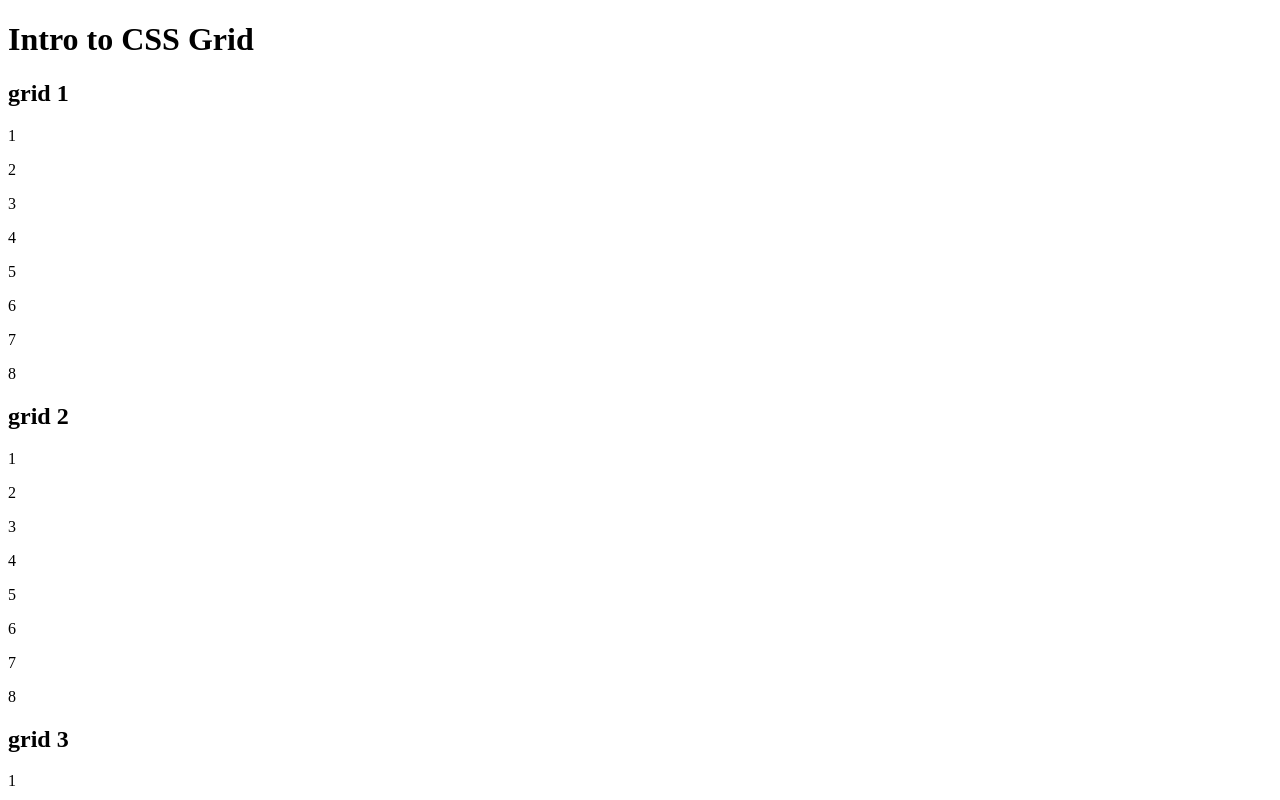
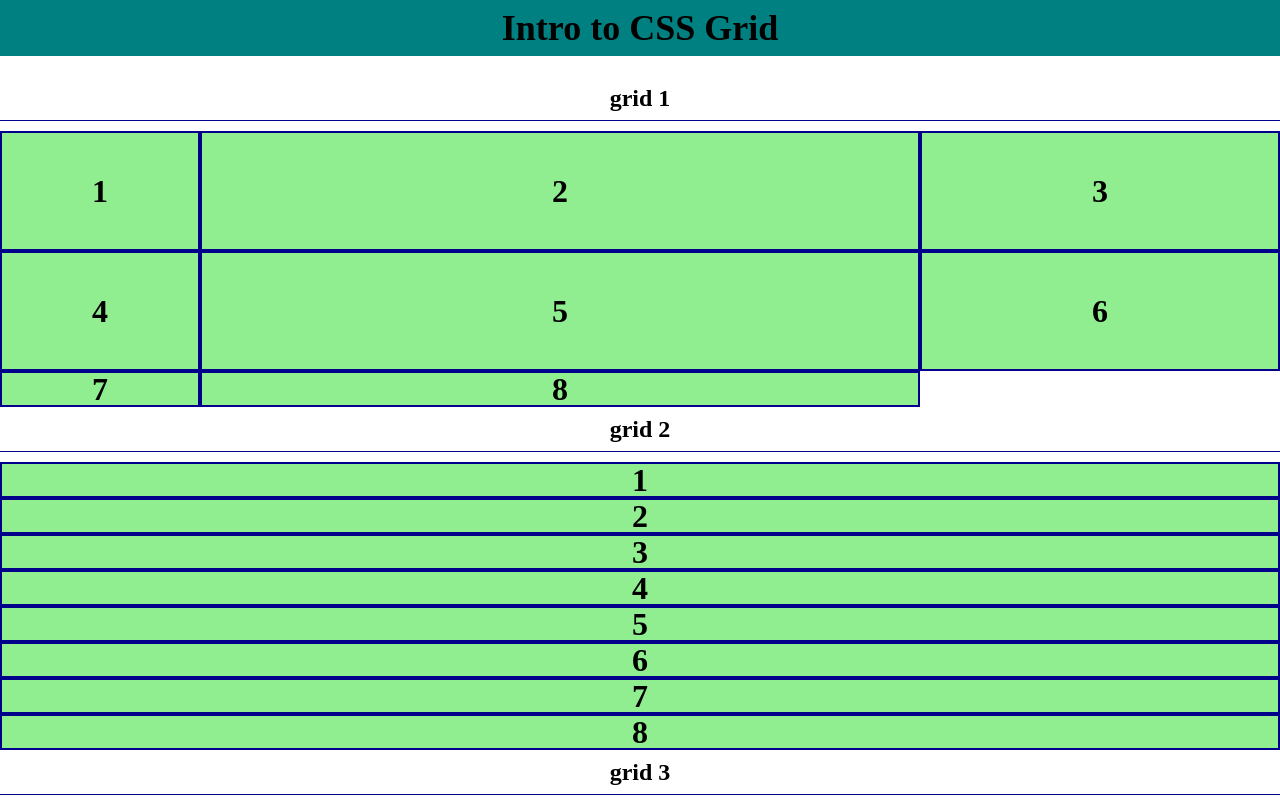
Before and after one commit to moaz0015/lv1_week11, a plain HTML site: page index.html in a window 1280 px wide. Shown: the top 800 px of the page. Drawn offline with Linux system fonts and the light colour scheme.

Commit message:
first grid example and basic css

```diff
--- /dev/null
+++ b/css/main.css
@@ -0,0 +1,101 @@
+/*
+http://meyerweb.com/eric/tools/css/reset/
+   v2.0 | 20110126
+   License: none (public domain)
+*/
+
+html, body, div, span, applet, object, iframe,
+h1, h2, h3, h4, h5, h6, p, blockquote, pre,
+a, abbr, acronym, address, big, cite, code,
+del, dfn, em, img, ins, kbd, q, s, samp,
+small, strike, strong, sub, sup, tt, var,
+b, u, i, center,
+dl, dt, dd, ol, ul, li,
+fieldset, form, label, legend,
+table, caption, tbody, tfoot, thead, tr, th, td,
+article, aside, canvas, details, embed,
+figure, figcaption, footer, header, hgroup,
+menu, nav, output, ruby, section, summary,
+time, mark, audio, video {
+	margin: 0;
+	padding: 0;
+	border: 0;
+	font-size: 100%;
+	font: inherit;
+	vertical-align: baseline;
+}
+/* HTML5 display-role reset for older browsers */
+article, aside, details, figcaption, figure,
+footer, header, hgroup, menu, nav, section {
+	display: block;
+}
+body {
+	line-height: 1;
+}
+ol, ul {
+	list-style: none;
+}
+blockquote, q {
+	quotes: none;
+}
+blockquote:before, blockquote:after,
+q:before, q:after {
+	content: '';
+	content: none;
+}
+table {
+	border-collapse: collapse;
+	border-spacing: 0;
+}
+
+/*********
+DEFAULT STYLES
+*********/
+
+h1 {
+    font-size:36px;
+    font-weight: bold;
+    text-align: center;
+    margin-bottom: 20px;
+    padding: 10px;
+    background-color: teal;
+}
+
+h2 {
+    font-size: 24px;
+    font-weight: bold;
+    text-align: center;
+    margin-bottom: 10px;
+    padding:10px;
+    border-bottom: 1px solid darkblue;
+}
+
+article div {
+    background-color: lightgreen;
+    border: 2px solid darkblue;
+    font-size: 32px;
+    font-weight: bold;
+
+    /* flexbox can be used inside grid */
+    display: flex;
+    justify-content: center; /* centers horizontally */
+    align-items: center; /* centers vertically */
+}
+
+/*********
+GRID
+*********/
+
+section.one article {
+    /* like flexbox, you have to declare a parent element to hold the grid */
+    display:grid;
+    /* (FOR REAL FOR REAL) fr stands for "fraction", it tells the column or row to take up a portion of the available space */
+    grid-template-columns: 200px 2fr 1fr;
+    grid-template-rows: 120px 120px;
+
+    /* the explicit grid is what you define
+    the implicit grid is what the browser figures out based on content that spills outside your defined explicit grid
+    in the example below, the third row wont have any height */
+    grid-template-rows: 120px 120px;
+
+}
--- a/index.html
+++ b/index.html
@@ -4,6 +4,7 @@
     <meta charset="UTF-8">
     <meta name="viewport" content="width=device-width, initial-scale=1.0">
     <title>CSS Grid</title>
+    <link rel="stylesheet" href="css/main.css">
 </head>
 <body>
     <div class="wrapper">
@@ -12,6 +13,7 @@
         </header>
         <nav></nav>
         <main>
+            <!-- not ai -->
             <section class="one">
                 <h2>grid 1</h2>
                 <article>
```
